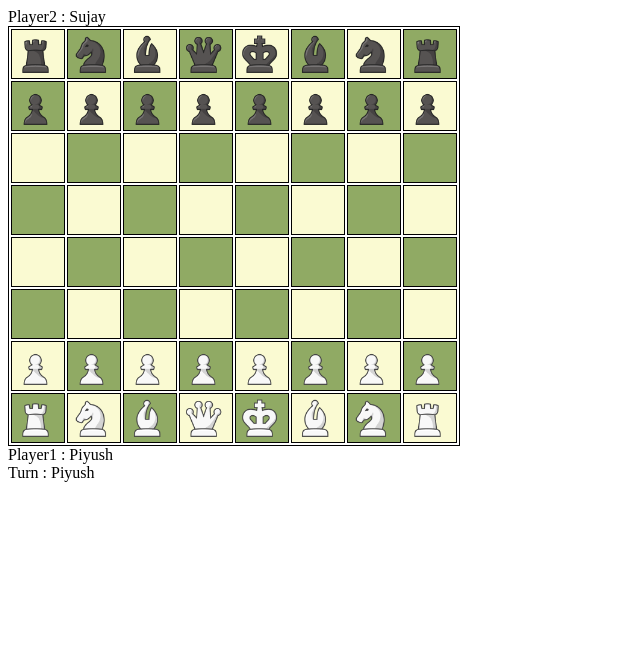
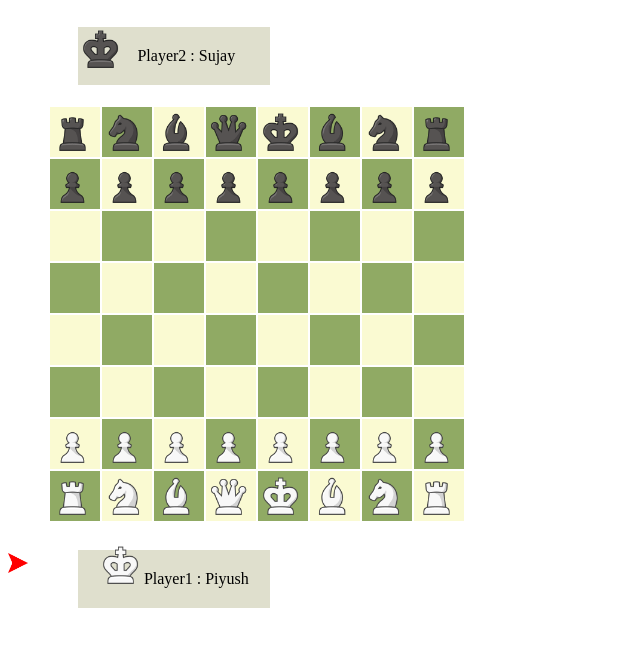
Before and after one commit to piyush-upadhyay/anywhere-chess, a website built with webpack: page index.html in a window 1280 px wide. Shown: the whole page, without its empty margins (0-640 px from the left). Built offline with nearby package versions, Linux system fonts and the light colour scheme.

Commit message:
Arrow toggle on player turn change

```diff
--- a/index.html
+++ b/index.html
@@ -1,8 +1,14 @@
 <html>
     <head>
         <style>
-        table, th, td {
-            border: 1px solid black;
+        table {
+            margin: 20px;
+            margin-left: 40px;
+        }
+
+        th, td {
+            /* border: 1px solid black; */
+            padding: 0%;
         }
         .box-black{
             background-color: rgb(144, 170, 100);
@@ -18,12 +24,36 @@
             height :45px;
             width : 45px;
         }
+        .player {
+            padding: 20px;
+            background-color:rgb(223, 223, 205);
+            color:black;
+            width: 12%;
+            /* border-radius: 20px; */
+            text-align: center;
+            margin-left: 70px;
+            margin-top: 27px;
+        }
+        .turn-arrow {
+            height: 20px;
+            width: 20px;
+            float: left;
+            margin-top: 10px;
+        }
+        .player-turn-piece {
+            float: left;
+            margin-left: 70px;
+        }
         </style>
 
     </head>
 
     <body>
-        <div>Player2 : <span id="p2"></span></div>
+        <div id="turnArrowPlayer2"></div>
+        <div class="player-turn-piece">
+            <img class="piece-image" src="assets/pieces/bk.webp">
+        </div>
+        <div class="player">Player2 : <span id="p2"></span></div>
         <table>
             <tr>
                 <td class="box-white" id="18"></td>
@@ -107,8 +137,14 @@
             </tr>
 
         </table>
-        <div>Player1 : <span id="p1"></span></div>
-        <div>Turn : <span id="turn"></span></div>
+        <div id="turnArrowPlayer1"></div>
+        <div class="player-turn-piece">
+            <img class="piece-image" src="assets/pieces/wk.webp">
+        </div>
+        <div class="player">
+            Player1 :
+            <span id="p1"></span>
+        </div>
         <script src="./dist/bundle.js"></script>
     </body>
 </html>
--- a/src/board.ts
+++ b/src/board.ts
@@ -9,7 +9,6 @@ import { Pawn } from './pieces/pawn'
 import { Player } from "./player"
 
 export class Board {
-    occupiedPositions:any = []
 
     state: BoardStates = BoardStates.IDLE
 
--- a/src/game.ts
+++ b/src/game.ts
@@ -18,15 +18,24 @@ export class Game {
     changeTurn(){
 
         /* Toggle turn */
-        this.turn = this.turn == this.player1 ? this.player2 : this.player1
-        document.getElementById("turn").innerHTML = this.turn.name
 
+        if(this.turn == this.player1){
+            /* Change turn to player 2 */
+            this.turn = this.player2
+            document.getElementById("turnArrowPlayer1").innerHTML = '';
+            document.getElementById("turnArrowPlayer2").innerHTML = `<img class="turn-arrow" src="assets/turnArrow.png">`
+        }else{
+            /* Change turn to player 1 */
+            this.turn = this.player1
+            document.getElementById("turnArrowPlayer2").innerHTML = '';
+            document.getElementById("turnArrowPlayer1").innerHTML = `<img class="turn-arrow" src="assets/turnArrow.png">`
+        }
     }
 
     initializeTurn(player:Player){
         /* Assign turn first time during game initialization */
         this.turn = player
-        document.getElementById("turn").innerHTML = this.turn.name
+        document.getElementById("turnArrowPlayer1").innerHTML = `<img class="turn-arrow" src="assets/turnArrow.png">`
     }
 
     initializeGame(){
```
Also changed, not shown: assets/turnArrow.png (added).
